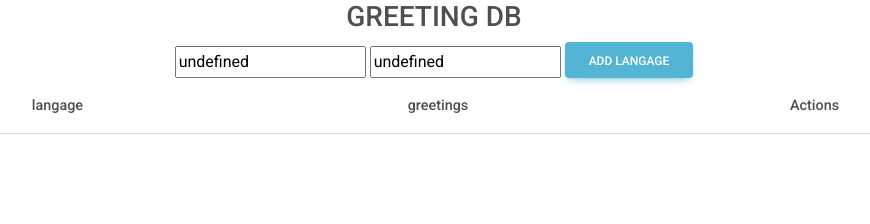
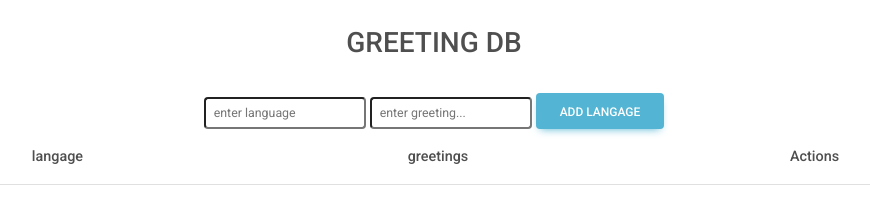
Before and after one commit to tswelopelemojewa/api-and-db, a website: page public/index.html in a window 1280 px wide. Shown: the whole page, without its empty margins (206-1076 px from the left). Drawn offline with nearby package versions, Linux system fonts and the light colour scheme; no server answers.

Commit message:
added html fles

```diff
--- a/index.js
+++ b/index.js
@@ -65,8 +65,6 @@ app.post('/api/greetings/edit', async (req, res)=> {
 
 // endpont for update
 app.post('/api/greetings/delete', async (req, res)=> {
-    const langage = req.body.langage
-    const greeting = req.body.greeting
     const id = req.body.id
     // add langage
     await deleteGreeting(id);
@@ -74,7 +72,7 @@ app.post('/api/greetings/delete', async (req, res)=> {
 
     res.json({
         status: 'Success',
-        message: `greeting '${greeting}' for ${langage} with id ${id} has been deleted`
+        message: `greeting with id ${id} has been deleted`
 
         // langage,
         // greeting
--- a/public/index.html
+++ b/public/index.html
@@ -24,29 +24,94 @@
         greetMe: [],
         langage: '',
         greeting: '',
+        new_greet: '',
+        new_lang: '',
+        ed_id: '',
+        hide: false,
+        hide_forever: false,
+
+        init(){
+            this.greet();
+
+        },
         greet(){
             axios.get('/api/greetings')
             .then(result => {
                 console.log(result.data)
-                this.greet = result.data.greetings
+                this.greetMe = result.data.greetings
             })
         },
+
+
+
         addGreeting(){
-            axios.post('/api/greetings')
+            axios.post('/api/greetings', {
+                langage: this.new_lang,
+                greeting: this.new_greet
+              })
+            .then(result => {
+
+
+                this.langage = this.new_lang;
+                this.greeting = this.new_greet;
+
+                console.log(result.data)
+                //this.greet = result.data.greetings;
+
+
+            })
+            .then(result => {
+               this.greet();
+            })
+        },
+
+
+        editGreeting(langage, greeting, ed_id){
+            axios.post('/api/greetings/edit', {
+                langage: this.new_lang,
+                greeting: this.new_greet,
+                id: this.ed_id
+              })
+
             .then(result => {
                 console.log(result.data)
-                this.greet = result.data.greetings
+
+                this.greet();
             })
+        },
+
+
+
+
+       deleteLang(del_id){
+            axios.post('api/greetings/delete', {
+                langage: this.new_lang,
+                greeting: this.greeting,
+                id: del_id,
+              })
+
+              .then(result => {
+                console.log(result.data)
+                //this.greet = result.data.greetings
+                this.greet();
+            })
+
         }
 
     }">
+        <br>
         <h3>GREETING DB</h3>
-        <input type="text" placeholder="ente langage" x-model="new_lang" />
-        <input type="text" placeholder="ente greeting..." x-model="new_greet" />
-        <button class="btn btn-info">Add langage</button>
+        <br>
+        <input type="number" x-model="ed_id" x-show="hide_forever" />
+        <input type="text" class="form-control-sm" placeholder="enter language" x-model="new_lang" />
+        <input type="text" class="form-control-sm" placeholder="enter greeting..." x-model="new_greet" />
+        <button class="btn btn-info" @click="addGreeting" x-show="!hide">Add langage</button>
+        <button class="btn btn-dark" x-show="hide"
+            @click="(editGreeting), (hide=!hide), (this.greeting='', this.langage='') ">done</button>
+
 
         <!-- GREETING WDGET -->
-        <table class="table">
+       <br> <table class="table">
             <thead>
                 <tr>
                     <th>
@@ -55,25 +120,32 @@
                     <th>
                         greetings
                     </th>
+
                     <th>
                         Actions
                     </th>
+
                 </tr>
             </thead>
 
             <tbody>
 
-                <template x-for="x in greet">
+                <template x-for="x in greetMe">
                     <tr>
                         <td x-text="x.langage"></td>
                         <td x-text="x.greeting"></td>
+
                         <td>
-                            <span>
-                                edit
-                            </span>
-                            <span>
-                                delete
-                            </span>
+                            <button class="btn" @click="(new_greet=x.greeting),(new_lang=x.langage),(ed_id=x.id), (hide=!hide)">
+                                <i class="fas fa-pen-to-square"></i>
+                            </button>
+
+                            <button class="btn" x-on:click="deleteLang(x.id)">
+                                <i class="fas fa-trash-can" ></i>
+                            </button>
+
+
+
                         </td>
                     </tr>
                 </template>
```
Also changed, not shown: db.js (+12 -0 lines), 2 other files.
